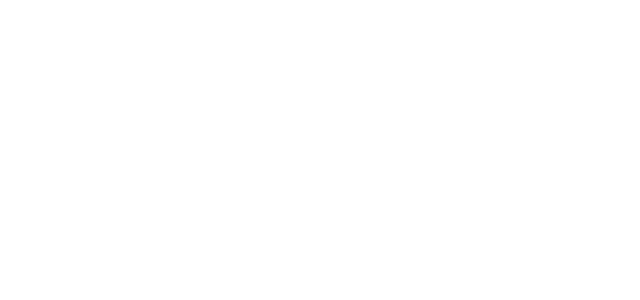
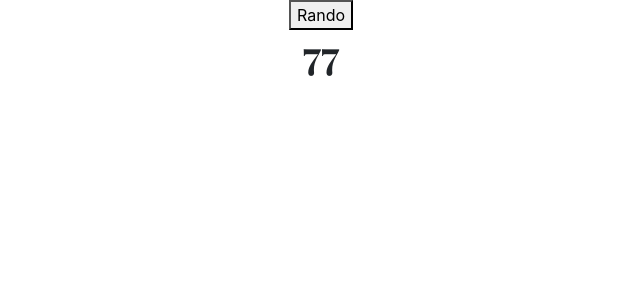
Before and after one commit to lawrend/sturdy-lamp, a React (Create React App) app in the folder djl/: page /poem in a window 1280 px wide. Shown: the top 300 px of the page, without its empty margins (319-959 px from the left). Built offline with nearby package versions, Linux system fonts and the light colour scheme.

Commit message:
rando generates a 6-number random number, each digit 1-6

```diff
--- a/djl/src/BaseContainer.js
+++ b/djl/src/BaseContainer.js
@@ -1,7 +1,4 @@
-import React, {Component} from 'react';
-import IngredientsCheckerHome from './containers/checker/IngredientsCheckerHome.js';
-import { Link } from 'react-router-dom';
-
+import React, {Component} from 'react'; import IngredientsCheckerHome from './containers/checker/IngredientsCheckerHome.js'; import { Link } from 'react-router-dom';
 export default class BaseContainer extends Component {
   render() {
     return (
@@ -14,7 +11,9 @@
           <li>transfer components</li>
           <li>ASYNC API CALLS</li>
         </uo>
-        <Link to='/checker'>Let's check this</Link>
+        <Link to='/checker'>Checker</Link>
+        <p></p>
+        <Link to='/poem'>Let's poem this</Link>
       </div>
     );
   }
--- a/djl/src/containers/PoemContainer.js
+++ b/djl/src/containers/PoemContainer.js
@@ -1,27 +1,40 @@
 import React, {Component} from 'react';
 
-function getRandomInt(min, max) {
+export default class PoemContainer extends Component {
+
+  getRandomInt = (min, max) => {
     min = Math.ceil(min);
     max = Math.floor(max);
     return Math.floor(Math.random() * (max - min)) + min; //The maximum is exclusive and the minimum is inclusive
   }
 
-function makeRandomNumber() {
+  //this is getting a random int 1-6 because of the way the words are indexed; all are between 111111-666666 so that you can pick with die rolls
+  makeRandomNumber = () => {
     let rando_number = '';
     for(let i = 0; i < 6; i++) {
-    let newNum = getRandomInt(1,7);
+      let newNum = this.getRandomInt(1,7);
       rando_number += newNum;
     }
     return rando_number;
   }
 
-export default class PoemContainer extends Component {
+  state = {
+    num: '77',
+  }
+
+  assignRando = () => {
+    console.log(this.state.num)
+    this.setState({
+      num: this.makeRandomNumber(),
+    })
+  }
+
   render() {
-    let num = makeRandomNumber();
-    console.log(num)
-
     return (
-      <div />
+      <div>
+        <button onClick={this.assignRando}>Rando</button>
+        <h1>{this.state.num}</h1>
+      </div>
       );
 }
 }
```
Lines whose indentation alone changed are shown as unchanged.
